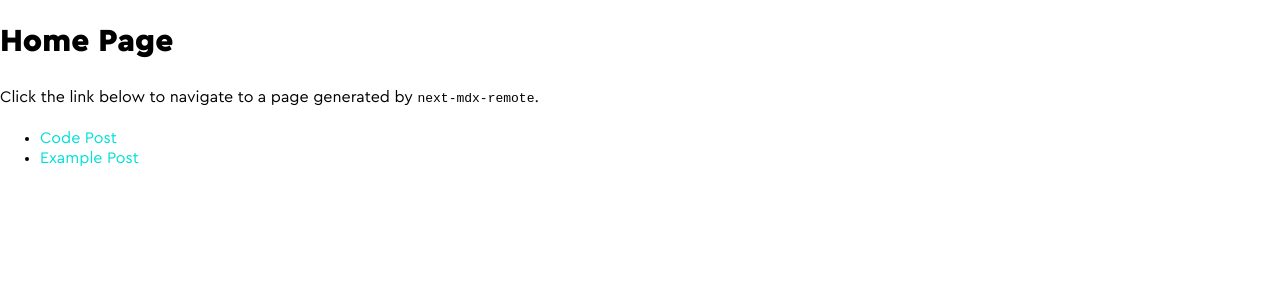
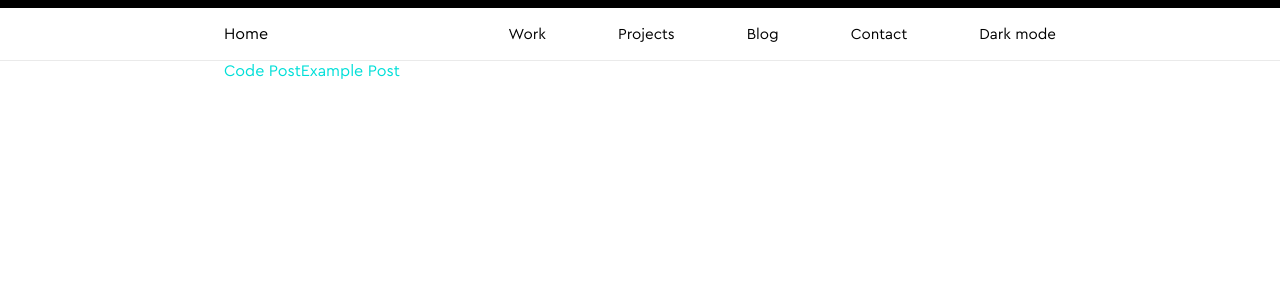
Before and after one commit to nenadmarinkovic/nenadmarinkovic.com, a Next.js app: page /posts in a window 1280 px wide. Shown: the top 300 px of the page. Built offline with nearby package versions, Linux system fonts and the light colour scheme.

Commit message:
blog testing

```diff
--- a/components/Header.tsx
+++ b/components/Header.tsx
@@ -5,8 +5,9 @@ import {
   Main,
   Logo,
   Links,
-  Link,
+  LinkWrap,
 } from "../styles/components/header";
+import Link from "next/link";
 
 function Header({ theme, toggleTheme }: any) {
   return (
@@ -15,14 +16,20 @@ function Header({ theme, toggleTheme }: any) {
         <Top />
         <Container>
           <Main>
-            <Logo>Home</Logo>
+            <Link href="/">
+              <Logo>Home</Logo>
+            </Link>
             <Links>
-              <Link>Work</Link>
-              <Link>Projects</Link>
-              <Link>Contact</Link>
-              <Link onClick={toggleTheme}>
+              <LinkWrap>Work</LinkWrap>
+              <LinkWrap>Projects</LinkWrap>
+              <Link href="/posts">
+                <LinkWrap>Blog</LinkWrap>
+              </Link>
+
+              <LinkWrap>Contact</LinkWrap>
+              <LinkWrap onClick={toggleTheme}>
                 {theme === "light" ? "Dark mode" : "Light mode"}
-              </Link>
+              </LinkWrap>
             </Links>
           </Main>
         </Container>
--- a/pages/index.tsx
+++ b/pages/index.tsx
@@ -21,7 +21,7 @@ const Home: NextPage = ({ spotifyData }: any) => {
   return (
     <>
       <Head>
-        <title>Nenad Marinković</title>
+        <title>Nenad Marinković | Home</title>
         <meta name="description" content="Web development and design." />
         <link rel="icon" href="/favicon.ico" />
       </Head>
--- a/pages/posts.tsx
+++ b/pages/posts.tsx
@@ -1,30 +1,51 @@
+import type { NextPage } from "next";
+import Head from "next/head";
+import { ThemeProvider } from "styled-components";
+import { useTheme } from "../hooks/useTheme";
+import { ThemeLayout } from "../styles/components/layout";
 import fs from "fs";
+import { lightTheme, darkTheme } from "../styles/theme";
 import matter from "gray-matter";
 import Link from "next/link";
 import path from "path";
+import { Container, CustomHeight } from "../styles/components/layout";
+import Header from "../components/Header";
 
 import { postFilePaths, POSTS_PATH } from "../utils/mdx";
 
-export default function Index({ posts }: any) {
+export default function Posts({ posts }: any) {
+  const [theme, toggleTheme, componentMounted] = useTheme();
+  const themeMode = theme === "light" ? lightTheme : darkTheme;
+
+  if (!componentMounted) {
+    return <div />;
+  }
   return (
     <>
-      <h1>Home Page</h1>
-      <p>
-        Click the link below to navigate to a page generated by{" "}
-        <code>next-mdx-remote</code>.
-      </p>
-      <ul>
+      <Head>
+        <title>Nenad Marinković | Home</title>
+        <meta name="description" content="Web development and design." />
+        <link rel="icon" href="/favicon.ico" />
+      </Head>
+      <ThemeProvider theme={themeMode}>
+        <ThemeLayout>
+          <Header toggleTheme={toggleTheme} theme={theme} />
+          <Container>
+            <CustomHeight>
               {posts.map((post: any) => (
-          <li key={post.filePath}>
+                <span key={post.filePath}>
                   <Link
                     as={`/posts/${post.filePath.replace(/\.mdx?$/, "")}`}
                     href={`/posts/[slug]`}
                   >
                     <a>{post.data.title}</a>
                   </Link>
-          </li>
+                </span>
               ))}
-      </ul>
+            </CustomHeight>
+          </Container>
+        </ThemeLayout>
+      </ThemeProvider>
     </>
   );
 }
--- a/styles/components/header.ts
+++ b/styles/components/header.ts
@@ -26,6 +26,7 @@ export const Main = styled.div`
 `;
 
 export const Logo = styled.a`
+  cursor: pointer;
   color: ${({ theme }) => theme.color};
 `;
 
@@ -35,7 +36,7 @@ export const Links = styled.div`
   align-items: center;
 `;
 
-export const Link = styled.a`
+export const LinkWrap = styled.a`
   margin-left: 4.5rem;
   font-size: 0.95rem;
   cursor: pointer;
--- a/styles/components/layout.ts
+++ b/styles/components/layout.ts
@@ -9,3 +9,9 @@ export const Container = styled.div`
   max-width: 52rem;
   width: 100%;
 `;
+
+// Delete later
+
+export const CustomHeight = styled.div`
+  height: 3000px;
+`;
--- a/styles/styles.css
+++ b/styles/styles.css
@@ -34,6 +34,11 @@ a {
   text-decoration: none;
 }
 
+ul {
+  padding: 0;
+  margin: 0
+}
+
 p {
   line-height: 1.8;
 }
```
Also changed, not shown: pages/posts/[slug].tsx (+36 -20 lines). Lines whose indentation alone changed are shown as unchanged.
